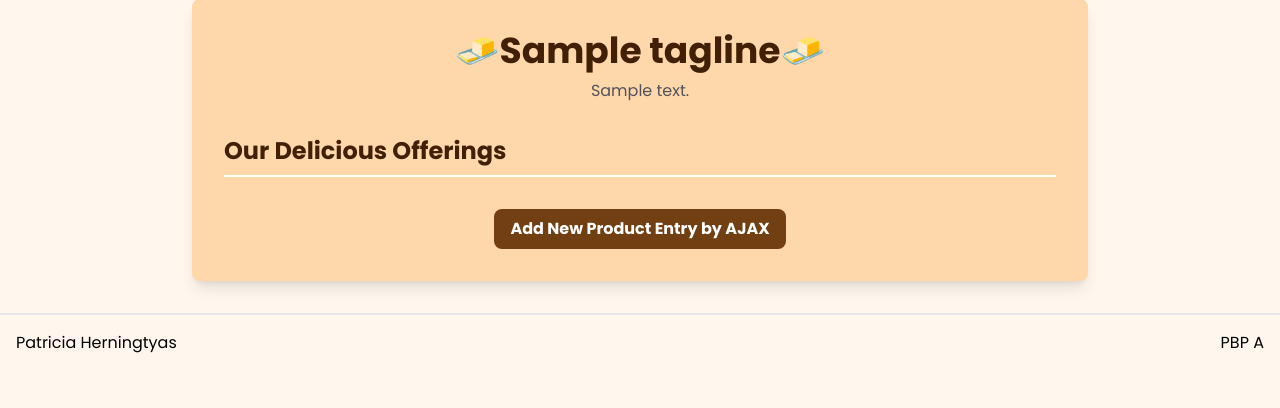
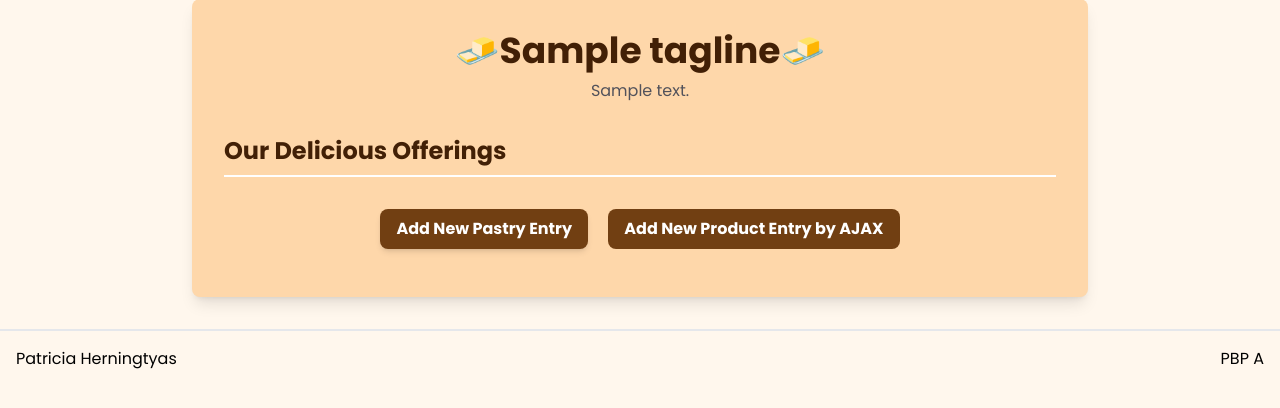
Before and after one commit to patriciatyas/butter-and-batter, a Django app: template main/templates/main.html in a window 1280 px wide. Shown: the part 82-490 px from the top of the page. Run offline with Django 4.2, Linux system fonts and the light colour scheme; the template is opened without the code that fills it: most values are stand-ins (such as "Sample title", 1, 10 or a date in 2020); data that the repository does not hold is empty; some libraries are stand-ins or nearby versions.

Commit message:
add old add product button

```diff
--- a/main/templates/create_product_entry.html
+++ b/main/templates/create_product_entry.html
@@ -23,7 +23,7 @@
             {% endfor %}
         </div>
         <div class="mt-6 text-right">
-            <input type="submit" value="Add Pastry" class="bg-red-900 text-white py-2 px-4 rounded hover:bg-red-950 transition duration-200"/>
+            <input type="submit" value="Add Pastry" class="bg-red-900 hover:bg-red-950 text-white py-2 px-4 rounded transition duration-200"/>
         </div>
     </form>
 </div>
--- a/main/templates/main.html
+++ b/main/templates/main.html
@@ -39,17 +39,12 @@
       <div id="product_entry_cards"></div>
 
         <div class="text-center mt-6">
-        <!-- <a href="{% url 'main:create_product_entry' %}">
-            <button class="bg-yellow-900 text-white font-semibold py-2 px-4 rounded-lg shadow-md hover:bg-red-950" onclick="showModal()">
-            Add New Pastry Entry
-            </button>
-        </a>
-        </div> -->
+          <a href="{% url 'main:create_product_entry' %}">
+              <button class="btn text-white font-semibold py-2 px-4 rounded-lg shadow-md bg-yellow-900 hover:bg-red-950 mr-4 transition duration-300 ease-in-out transform hover:-translate-y-1 hover:scale-105 mb-4">
+                Add New Pastry Entry
+              </button>
+          </a>
 
-
-          <!-- <button class="bg-yellow-900 text-white font-semibold py-2 px-4 rounded-lg shadow-md hover:bg-red-950" onclick="showModal()">
-          Add New Pastry Entry
-          </button> -->
           <button data-modal-target="crudModal" data-modal-toggle="crudModal" class="btn bg-yellow-900 hover:bg-red-950 text-white font-bold py-2 px-4 rounded-lg transition duration-300 ease-in-out transform hover:-translate-y-1 hover:scale-105" onclick="showModal();">
             Add New Product Entry by AJAX
           </button>
@@ -57,13 +52,13 @@
         </div>
 
         <div id="crudModal" tabindex="-1" aria-hidden="true" class="hidden fixed inset-0 z-50 w-full flex items-center justify-center bg-gray-800 bg-opacity-50 overflow-x-hidden overflow-y-auto transition-opacity duration-300 ease-out">
-            <div id="crudModalContent" class="relative bg-white rounded-lg shadow-lg w-5/6 sm:w-3/4 md:w-1/2 lg:w-1/3 mx-4 sm:mx-0 transform scale-95 opacity-0 transition-transform transition-opacity duration-300 ease-out">
+            <div id="crudModalContent" class="relative bg-orange-200 rounded-lg shadow-lg w-5/6 sm:w-3/4 md:w-1/2 lg:w-1/3 mx-4 sm:mx-0 transform scale-95 opacity-0 transition-transform transition-opacity duration-300 ease-out">
               <!-- Modal header -->
               <div class="flex items-center justify-between p-4 border-b rounded-t">
-                <h3 class="text-xl font-semibold text-gray-900">
+                <h3 class="text-xl font-semibold text-yellow-950">
                   Add New Product Entry
                 </h3>
-                <button type="button" class="text-gray-400 bg-transparent hover:bg-gray-200 hover:text-gray-900 rounded-lg text-sm p-1.5 ml-auto inline-flex items-center" id="closeModalBtn">
+                <button type="button" class="text-gray-400 bg-transparent hover:bg-red-950  hover:text-white rounded-lg text-sm p-1.5 ml-auto inline-flex items-center" id="closeModalBtn">
                   <svg aria-hidden="true" class="w-5 h-5" fill="currentColor" viewBox="0 0 20 20" xmlns="http://www.w3.org/2000/svg">
                     <path fill-rule="evenodd" d="M4.293 4.293a1 1 0 011.414 0L10 8.586l4.293-4.293a1 1 0 111.414 1.414L11.414 10l4.293 4.293a1 1 0 01-1.414 1.414L10 11.414l-4.293 4.293a1 1 0 01-1.414-1.414L8.586 10 4.293 5.707a1 1 0 010-1.414z" clip-rule="evenodd"></path>
                   </svg>
@@ -75,24 +70,24 @@
                 <form id="productEntryForm">
                   {% csrf_token %}
                   <div class="mb-4">
-                    <label for="name" class="block text-sm font-medium text-gray-700">Name</label>
-                    <input type="text" id="name" name="name" class="mt-1 block w-full border border-gray-300 rounded-md p-2 hover:border-indigo-700" placeholder="Enter your Pastry" required>
+                    <label for="name" class="block text-sm font-medium text-yellow-950">Name</label>
+                    <input type="text" id="name" name="name" class="mt-1 block w-full border border-orange-200 rounded-md p-2 hover:border-orange-900" placeholder="Enter your Pastry" required>
 
                   </div>
                   <div class="mb-4">
-                    <label for="price" class="block text-sm font-medium text-gray-700">Price</label>
-                    <input type="number" id="price" name="price" min="1" class="mt-1 block w-full border border-gray-300 rounded-md p-2 hover:border-indigo-700" required>
+                    <label for="price" class="block text-sm font-medium text-yellow-950">Price</label>
+                    <input type="number" id="price" name="price" min="1" class="mt-1 block w-full border border-orange-200 rounded-md p-2 hover:border-orange-900" required>
                   </div>
                   <div class="mb-4">
-                    <label for="description" class="block text-sm font-medium text-gray-700">Description</label>
-                    <textarea id="description" name="description" rows="3" class="mt-1 block w-full h-52 resize-none border border-gray-300 rounded-md p-2 hover:border-indigo-700" placeholder="Describe your Pastry" required></textarea>
+                    <label for="description" class="block text-sm font-medium text-yellow-950">Description</label>
+                    <textarea id="description" name="description" rows="3" class="mt-1 block w-full h-52 resize-none border border-orange-200 rounded-md p-2 hover:border-orange-900" placeholder="Describe your Pastry" required></textarea>
                   </div>
                 </form>
               </div>
               <!-- Modal footer -->
               <div class="flex flex-col space-y-2 md:flex-row md:space-y-0 md:space-x-2 p-6 border-t border-gray-200 rounded-b justify-center md:justify-end">
-                <button type="button" class="bg-gray-500 hover:bg-gray-600 text-white font-bold py-2 px-4 rounded-lg" id="cancelButton">Cancel</button>
-                <button type="submit" id="submitProductEntry" form="productEntryForm" class="bg-indigo-700 hover:bg-indigo-600 text-white font-bold py-2 px-4 rounded-lg">Save</button>
+                <button type="button" class="bg-zinc-800 hover:bg-zinc-900 text-white font-bold py-2 px-4 rounded-lg" id="cancelButton">Cancel</button>
+                <button type="submit" id="submitProductEntry" form="productEntryForm" class="bg-yellow-900 hover:bg-red-950 text-white font-bold py-2 px-4 rounded-lg">Save</button>
               </div>
             </div>
           </div>
```
Also changed, not shown: main/templates/edit_product.html (+4 -4 lines).
